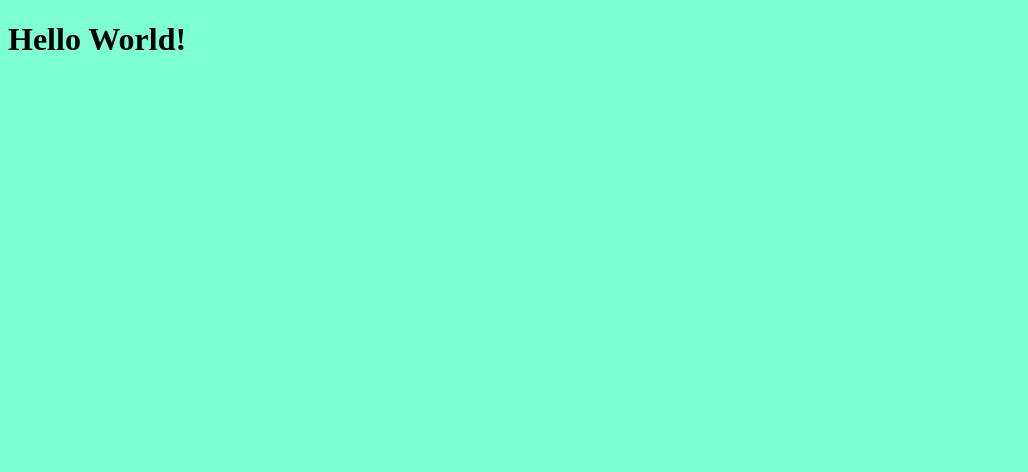
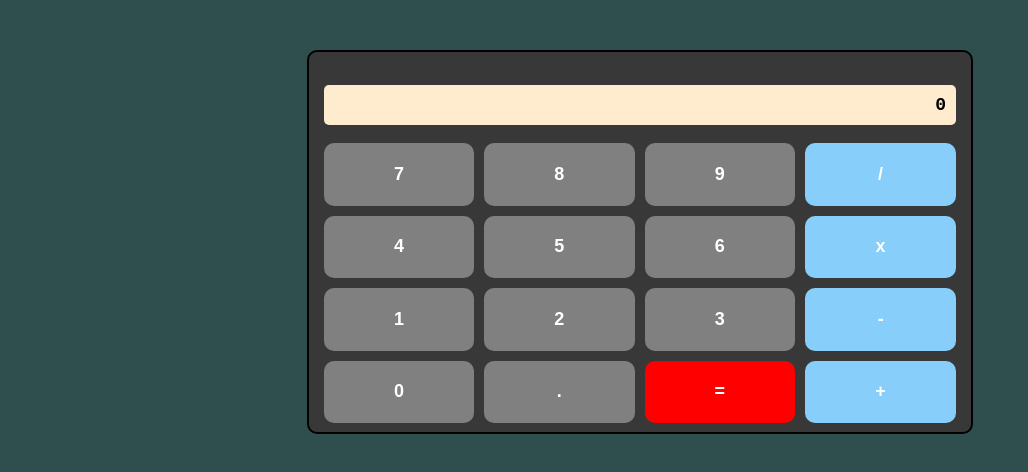
Before and after one commit to mickemohlin/calculator-app, a plain HTML site: page index.html in a window 1280 px wide. Shown: the whole page, without its empty margins (0-1028 px from the left). Drawn offline with Linux system fonts and the light colour scheme.

Commit message:
Designed UI

```diff
--- a/index.html
+++ b/index.html
@@ -5,10 +5,30 @@
     <meta http-equiv="X-UA-Compatible" content="IE=edge">
     <meta name="viewport" content="width=device-width, initial-scale=1.0">
     <link rel="stylesheet" href="styles.css">
-    <title>Calculator</title>
+    <title>Calculator App</title>
 </head>
 <body>
-    <h1>Hello World!</h1>
+    <div class="calculator">
+        <p class="output">0</p>
+        <div class="button-grid">
+            <button class="col-1 row-1 number">7</button>
+            <button class="col-2 row-1 number">8</button>
+            <button class="col-3 row-1 number">9</button>
+            <button class="col-4 row-1 operator">/</button>
+            <button class="col-1 row-2 number">4</button>
+            <button class="col-2 row-2 number">5</button>
+            <button class="col-3 row-2 number">6</button>
+            <button class="col-4 row-2 operator">x</button>
+            <button class="col-1 row-3 number">1</button>
+            <button class="col-2 row-3 number">2</button>
+            <button class="col-3 row-3 number">3</button>
+            <button class="col-4 row-3 operator">-</button>
+            <button class="col-1 row-4 number">0</button>
+            <button class="col-2 row-4 number">.</button>
+            <button class="col-3 row-4 equals">=</button>
+            <button class="col-4 row-4 operator">+</button>
+        </div>
+    </div>
     <script src="script.js"></script>
 </body>
 </html>
--- a/styles.css
+++ b/styles.css
@@ -1,3 +1,91 @@
 body {
-    background-color: aquamarine;
+    background-color: darkslategray;
+    text-align: center;
 }
+
+.calculator {
+    background-color: #383838;
+    border: 2px solid black;
+    width: 50%;
+    height: 350px;
+    margin: auto;
+    margin-top: 50px;
+    border-radius: 10px;
+    padding: 15px;
+}
+
+.button-grid {
+    display: grid;
+    height: 80%;
+    grid-gap: 10px;
+}
+
+.output {
+    background-color: blanchedalmond;
+    border-radius: 5px;
+    text-align: right;
+    padding: 10px;
+    font-size: large;
+    font-weight: bold;
+    font-family: 'Courier New', Courier, monospace;
+}
+
+.col-1 {
+    grid-column-start: 1;
+    grid-column-end:2;
+}
+
+.col-2 {
+    grid-column-start: 2;
+    grid-column-end:3;
+}
+
+.col-3 {
+    grid-column-start: 3;
+    grid-column-end:4;
+}
+
+.col-4 {
+    grid-column-start: 4;
+    grid-column-end:5;
+}
+
+.row-1 {
+    grid-row-start: 1;
+    grid-row-end: 2;
+}
+
+.row-2 {
+    grid-row-start: 2;
+    grid-row-end: 3;
+}
+
+.row-3 {
+    grid-row-start: 3;
+    grid-row-end: 4;
+}
+
+.row-4 {
+    grid-row-start: 4;
+    grid-row-end: 5;
+}
+
+button {
+    border-radius: 10px;
+    border: none;
+    color: white;
+    font-size: large;
+    font-weight: bold;
+}
+
+.number {
+    background-color: grey;
+}
+
+.operator {
+    background-color: lightskyblue;
+}
+
+.equals {
+    background-color: red;
+}
```
